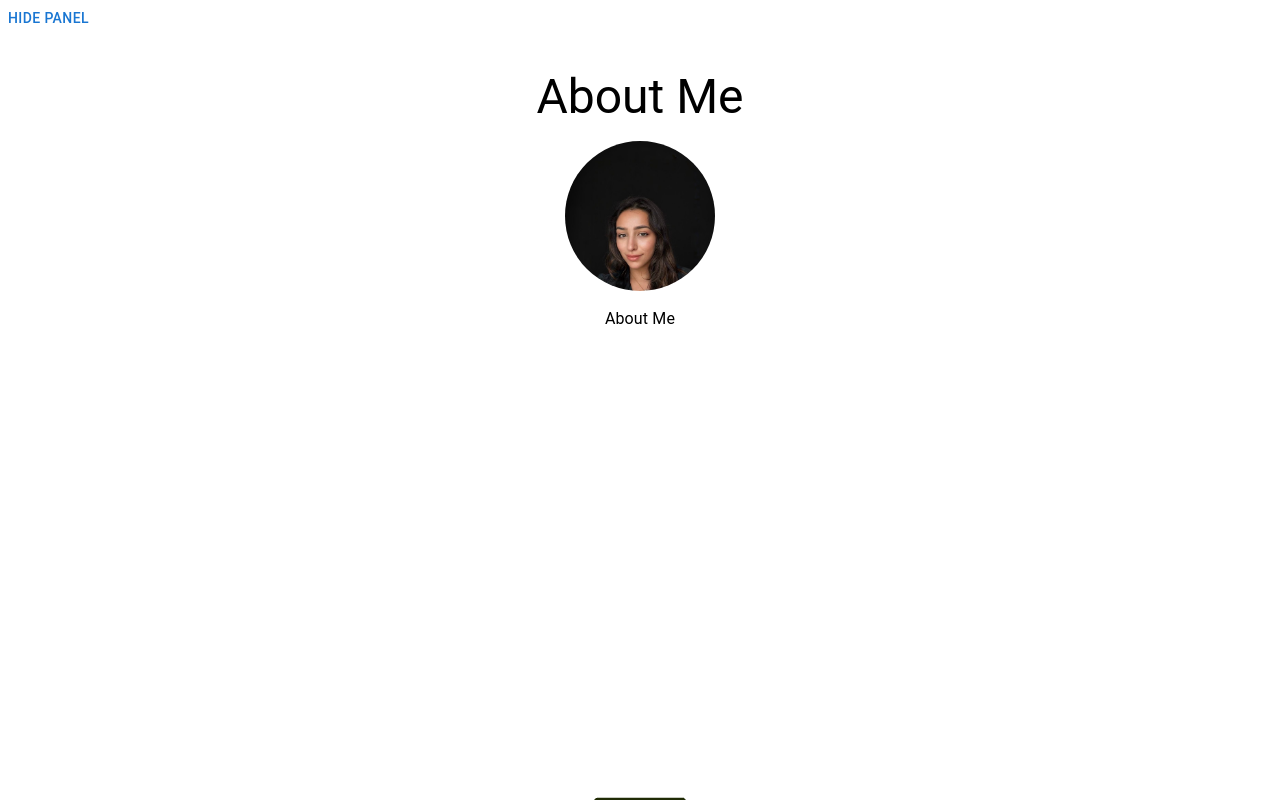
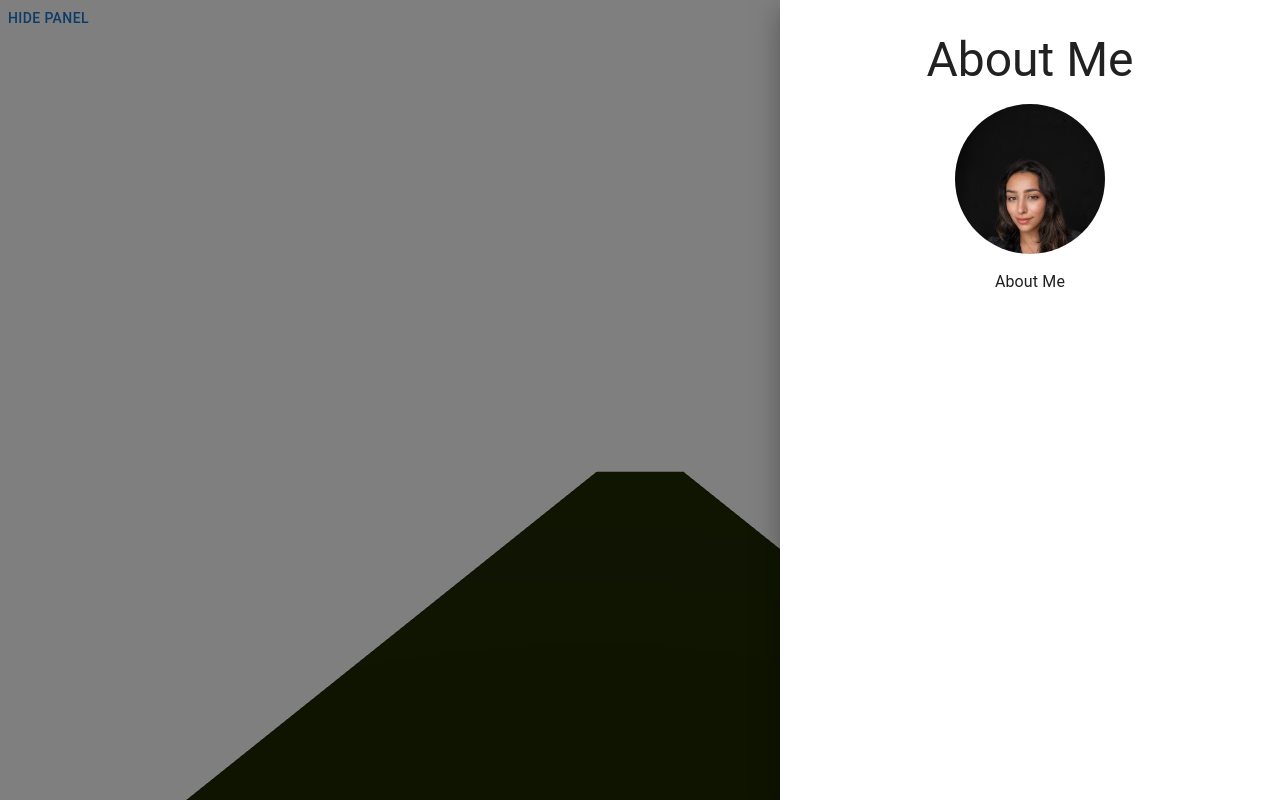
Before and after one commit to salmanja/Portfolio, a React (Vite) app: page / in a window 1280 px wide. Both pictures are taken after a click on the button "SHOW PANEL". Shown: the top 800 px of the page. Built offline with nearby package versions, Linux system fonts and the light colour scheme.

Commit message:
1. Created drawer component to render panels. 2. conditionally rendered panels

```diff
--- a/src/App.tsx
+++ b/src/App.tsx
@@ -3,12 +3,12 @@
 import { OrbitControls, ScrollControls } from "@react-three/drei";
 import Trail from "./ThreeD components/Trail";
 import { Button } from "@mui/material";
-import AboutPanel from "./UI components/Panels/About Me Panel/AboutPanel";
+import PanelContainer from "./UI components/Drawer/PanelContainer";
 
 function App() {
  // all my components array
 
-  const [isActivePanel, setIsActivePanel] = useState(false);
+  const [isActivePanel, setIsActivePanel] = useState<boolean>(false);
 
   const togglePanel = () =>{
     setIsActivePanel(!isActivePanel);
@@ -23,7 +23,7 @@
         {isActivePanel ? "Hide Panel" : "Show Panel"}
       </Button>
 
-      {isActivePanel ? <AboutPanel /> : null}
+      {isActivePanel && <PanelContainer isActivePanel={isActivePanel} /> }
 
 
       <Canvas>
--- /dev/null
+++ b/src/UI components/Drawer/PanelContainer.tsx
@@ -0,0 +1,26 @@
+import { Drawer } from "@mui/material";
+import { useState } from "react";
+
+import AboutPanel from "../Panels/About Me Panel/AboutPanel"
+
+export default function PanelContainer({ isActivePanel} : { isActivePanel: boolean }) {
+
+const [isOpen, setIsOpen] =  useState(isActivePanel);
+
+
+return (
+  <Drawer
+    anchor="right"
+    open={isOpen}
+    onClose={() => setIsOpen(!isOpen)}
+    sx={{
+      "& .MuiDrawer-paper": {
+        width: 500,
+      },
+    }}
+  >
+    {isActivePanel && <AboutPanel />}
+  </Drawer>
+);
+
+}
```
